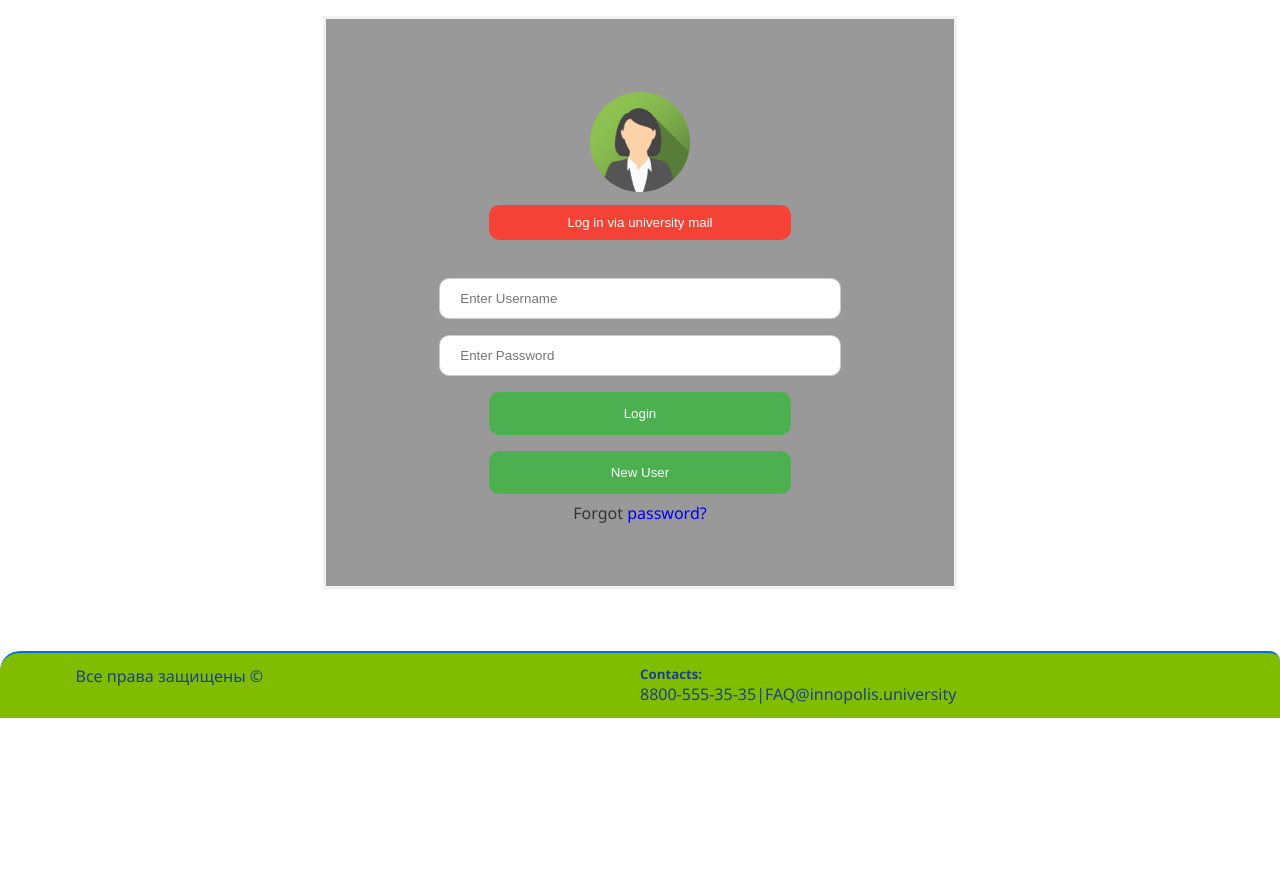
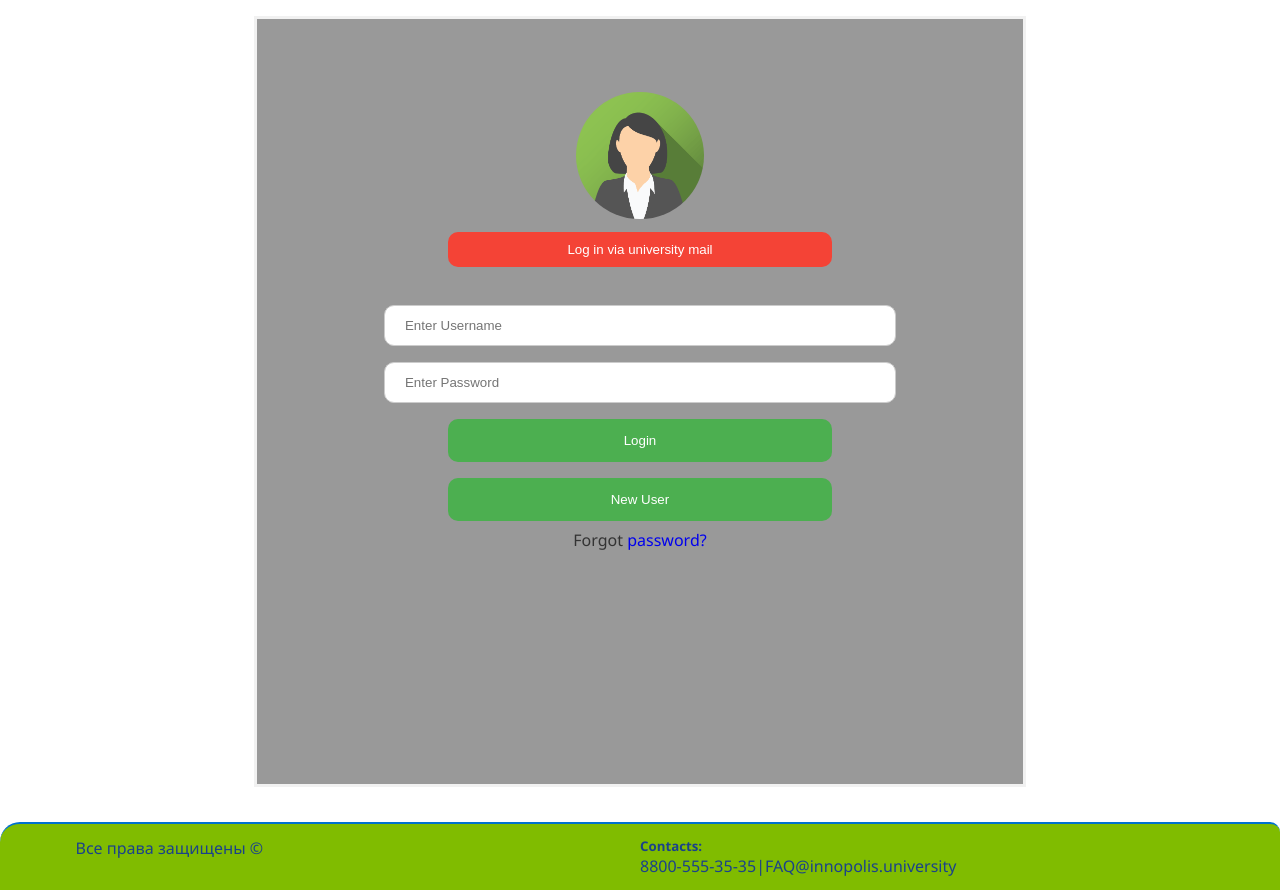
Before and after one commit to IU-BS2-FSE-project/InnoClubs, a Django app: page /auth/ in a window 1280 px wide. Shown: the part 71-961 px from the top of the page. Before the commit the page ends 789 px from the top, so only its background shows below. Run offline with Django 3.2, Linux system fonts and the light colour scheme.

Commit message:
some changes in appearance, and it is not well.

```diff
--- a/InnoClubs/InnoClubs/apps/authorization/static/css/login.css
+++ b/InnoClubs/InnoClubs/apps/authorization/static/css/login.css
@@ -6,8 +6,13 @@
   margin: 0 auto;
   text-align: center;
   width: 40%;
-  min-width:400px
+  min-width:640px;
+  min-height:640px;
 }
+form{
+  margin:auto 0;
+}
+
 
 input[type=text], input[type=password] {
   width: 80%;
--- a/InnoClubs/InnoClubs/templates/authorization/login.html
+++ b/InnoClubs/InnoClubs/templates/authorization/login.html
@@ -8,6 +8,7 @@
 
 {% block content %}
     <div class="container">
+        <div id="centerOfContainer">
         <img src="{% static 'img/img_avatar2.png' %}" alt="Avatar" class="avatar"><br>
         <button class="mailbtn">Log in via university mail</button><br>
         {% if error %}
@@ -23,5 +24,6 @@
     </form>
         <a href="signup"><button>New User</button></a><br>
         <span class="psw">Forgot <a href="#">password?</a></span>
+        </div>
     </div>
 {% endblock %}
--- a/InnoClubs/static/css/base.css
+++ b/InnoClubs/static/css/base.css
@@ -31,6 +31,7 @@ header{
     color: #fff;
     font-family: "Segoe UI", sans-serif;
     border-radius: 0 0 20px 10px;
+    min-height: 40px;
 
 }
 
@@ -64,6 +65,7 @@ footer{
     color: #1a428a;
     font-family: "Segoe UI", sans-serif;
     border-radius: 20px 10px 0 0;
+    min-height: 40px;
 }
 footer #rights{
     width: 30%;
@@ -80,6 +82,6 @@ footer #info{
     width: 98%;
     padding: 1%;
     margin-top: 30px;
-    min-height: 75%;
+    min-height: 85%;
 
 }
```
Also changed, not shown: InnoClubs/InnoClubs/apps/authorization/static/css/registr.css (+7 -1 lines).
